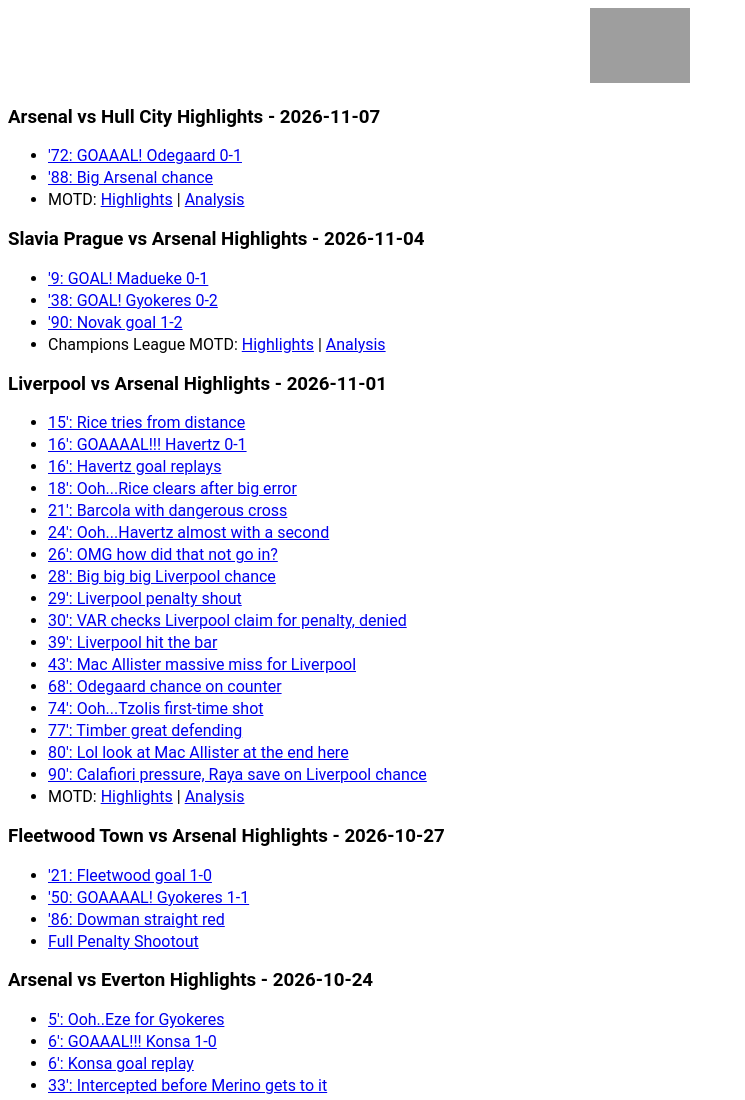
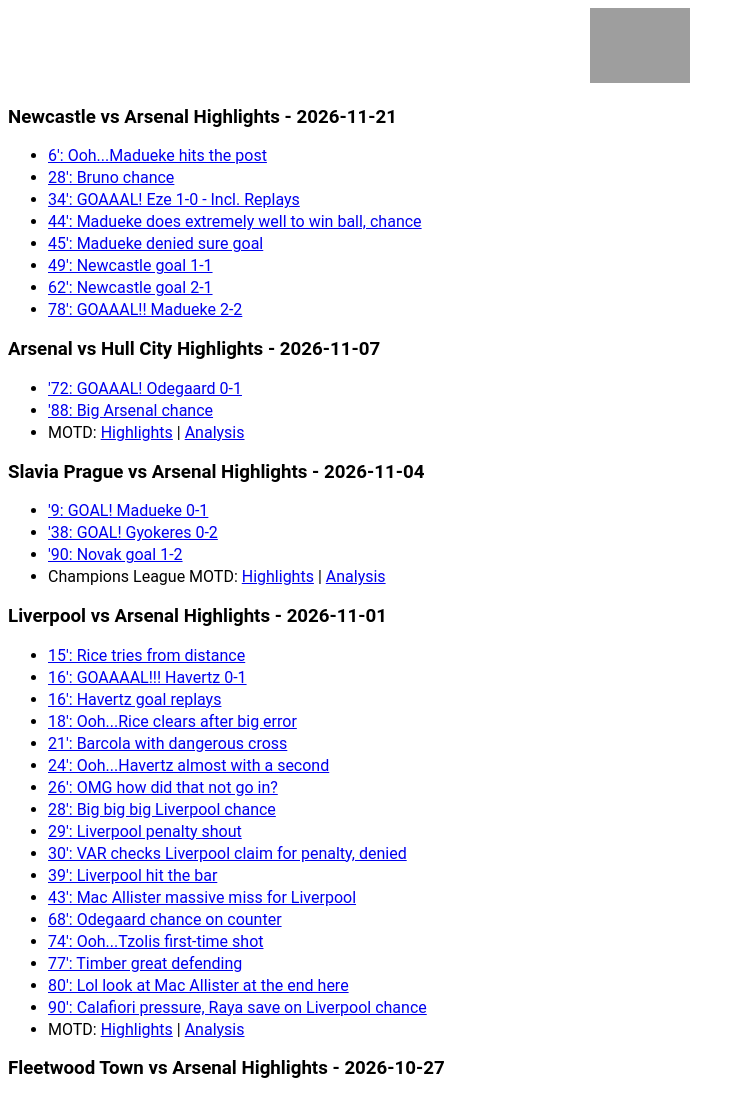
Before and after one commit to Arsenalist/arsenalist.github.io, a plain HTML site: page arsenalist/embed/index.html in a window 1280 px wide. Shown: the top 1100 px of the page, without its empty margins (0-745 px from the left). Drawn offline with Linux system fonts and the light colour scheme; grey boxes are pictures that could not be loaded.

Commit message:
Update index.html

```diff
--- a/arsenalist/embed/index.html
+++ b/arsenalist/embed/index.html
@@ -23,7 +23,18 @@
   <body>
 
 <div style="text-align: center"><a target="_blank" href="https://buymeacoffee.com/arsenalist"><img src="https://i.imgur.com/adQjwUb.png" height="75"/></a></div>
-	  	  	  	  <h3>Arsenal vs Hull City Highlights - 2026-11-07</h3>
+	  	  	  	  <h3>Newcastle vs Arsenal Highlights - 2026-11-21</h3>
+<ul>
+<li><a href="https://streamin.link/v/98fb869c" target="_blank">6': Ooh...Madueke hits the post</a></li>
+<li><a href="https://streamin.link/v/86b62dcd" target="_blank">28': Bruno chance</a></li>
+<li><a href="https://streamin.link/v/e00fc052" target="_blank">34': GOAAAL! Eze 1-0 - Incl. Replays</a></li>
+<li><a href="https://streamin.link/v/507807c5" target="_blank">44': Madueke does extremely well to win ball, chance</a></li>
+<li><a href="https://streamin.link/v/57de371f" target="_blank">45': Madueke denied sure goal</a></li>
+<li><a href="https://streamin.me/v/07cbb792" target="_blank">49': Newcastle goal 1-1</a></li>
+<li><a href="https://streamin.me/v/919bcc36" target="_blank">62': Newcastle goal 2-1</a></li>
+<li><a href="https://streamin.link/v/411a2417" target="_blank">78': GOAAAL!! Madueke 2-2</a></li>
+</ul>
+	  <h3>Arsenal vs Hull City Highlights - 2026-11-07</h3>
 
 	  <ul>
 <li><a target="_blank" href="https://streamin.link/v/073dc1fe">'72: GOAAAL! Odegaard 0-1</a></li>
```
